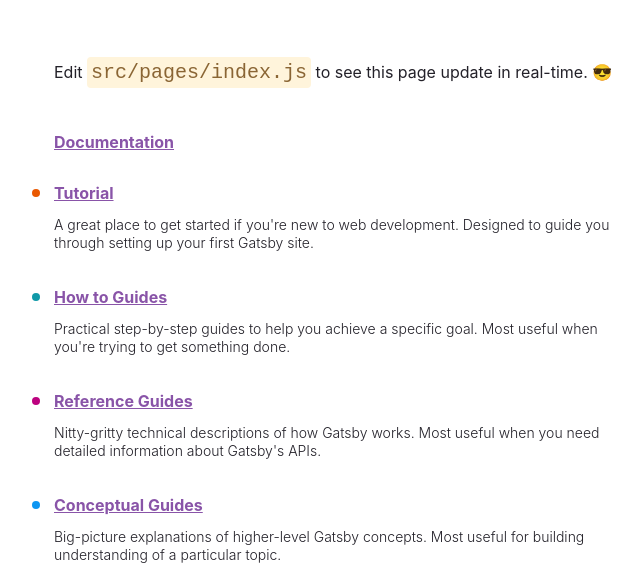
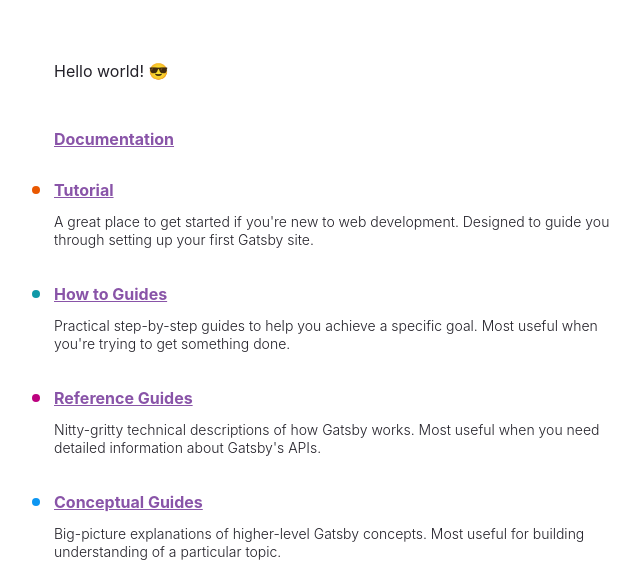
Before and after one commit to tendaishe-mushaikwa/gh-actions-tutorial, a Gatsby site: page / in a window 1280 px wide. Shown: the part 224-800 px from the top of the page, without its empty margins (50-692 px from the left). Built offline with nearby package versions, Linux system fonts and the light colour scheme; Gatsby itself is replaced by a stand-in of ours.

Commit message:
Update homepage and README

```diff
--- a/src/pages/index.js
+++ b/src/pages/index.js
@@ -132,8 +132,7 @@
         <span style={headingAccentStyles}>— you just made a Gatsby site! 🎉🎉🎉</span>
       </h1>
       <p style={paragraphStyles}>
-        Edit <code style={codeStyles}>src/pages/index.js</code> to see this page
-        update in real-time. 😎
+        Hello world! 😎
       </p>
       <ul style={listStyles}>
         <li style={docLinkStyle}>
```
Also changed, not shown: README.md.
